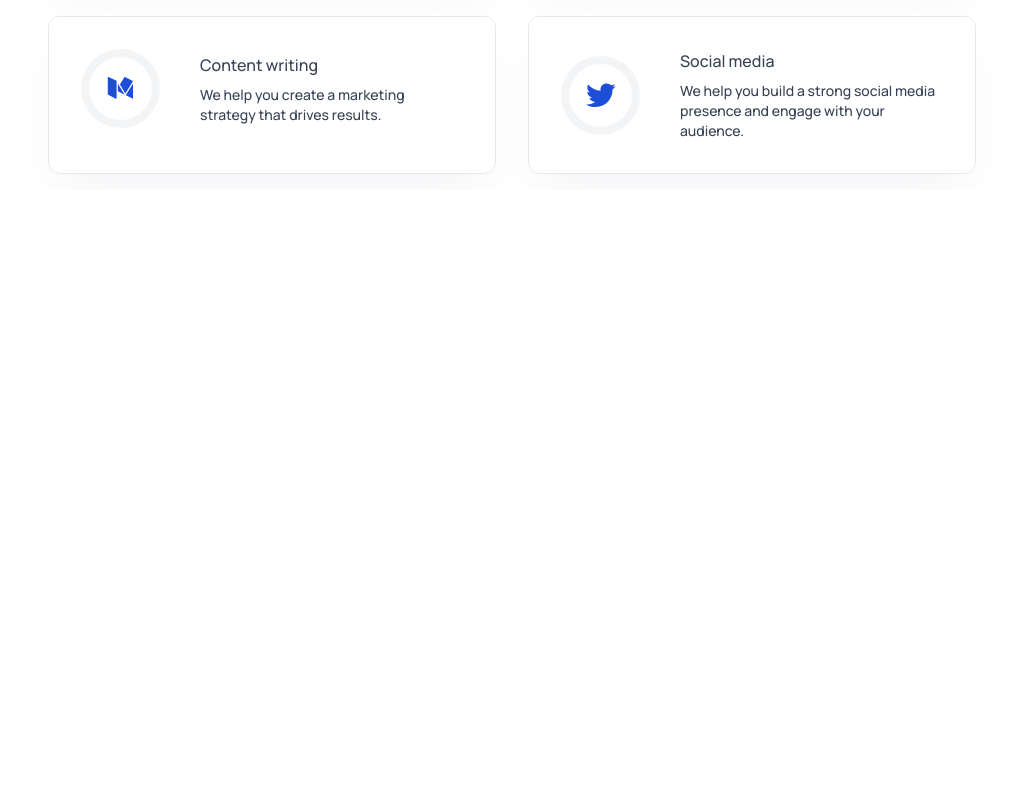
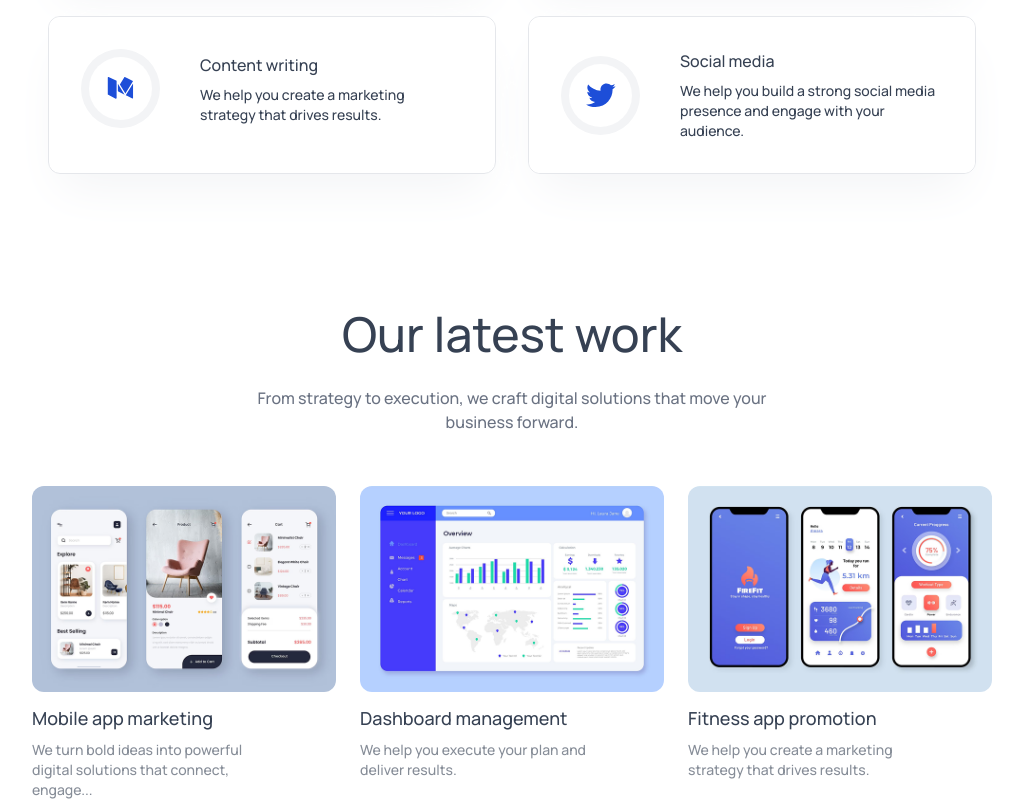
Before and after one commit to Rashid-C/Nibx-website-US-, a React (Vite) app: page / in a window 1280 px wide. Shown: the part 1752-2552 px from the top of the page, without its empty margins (128-1151 px from the left). Before the commit the page ends 1942 px from the top, so only its background shows below. Built offline with nearby package versions, Linux system fonts and the light colour scheme.

Commit message:
Our works

```diff
--- a/src/App.jsx
+++ b/src/App.jsx
@@ -4,6 +4,7 @@
 import TrustedBy from "./components/TrustedBy";
 import Services from "./components/Services";
 import ServiceCard from "./components/ServiceCard";
+import OurWork from "./components/OurWork";
 
 const App = () => {
   const [theme, setTheme] = useState(
@@ -16,7 +17,7 @@
       <Hero />
       <TrustedBy />
       <Services />
-
+      <OurWork />
     </div>
   );
 };
--- /dev/null
+++ b/src/components/OurWork.jsx
@@ -0,0 +1,47 @@
+import React from 'react'
+import Title from './Title'
+import assets from '../assets/assets'
+
+const OurWork = () => {
+
+    const workData = [
+        {
+            title: 'Mobile app marketing',
+            description: 'We turn bold ideas into powerful digital solutions that connect, engage...',
+            image: assets.work_mobile_app,
+        },
+
+        {
+            title: 'Dashboard management',
+            description: 'We help you execute your plan and deliver results.',
+            image: assets.work_dashboard_management,
+        },
+
+        {
+            title: 'Fitness app promotion',
+            description: 'We help you create a marketing strategy that drives results.',
+            image: assets.work_fitness_app,
+        },
+    ]
+    return (
+        <div id='our-work' className='flex flex-col items-center gap-7 px-4 sm:px-12 lg:px-24 xl:px-40 pt-30 text-gray-700 dark:text-white'>
+            <Title title='Our latest work' desc='From strategy to execution, we craft digital solutions that move your business forward.' />
+
+            <div className='grid sm:grid-cols-2 lg:grid-cols-3 gap-6 w-full max-w-5xl '>
+                {
+                    workData.map((work, index) => (
+                        <div key={index} className='hover:scale-102 duration-500 transition-all cursor-pointer '>
+
+                            <img src={work.image} className='w-full rounded-xl' alt="our-works" />
+                            <h3 className='mt-3 mb-2 text-lg font-semibold'>{work.title}</h3>
+                            <p className='text-sm opacity-60 w-5/6'>{work.description}</p>
+                        </div>
+                    ))
+                }
+            </div>
+
+        </div>
+    )
+}
+
+export default OurWork
```
